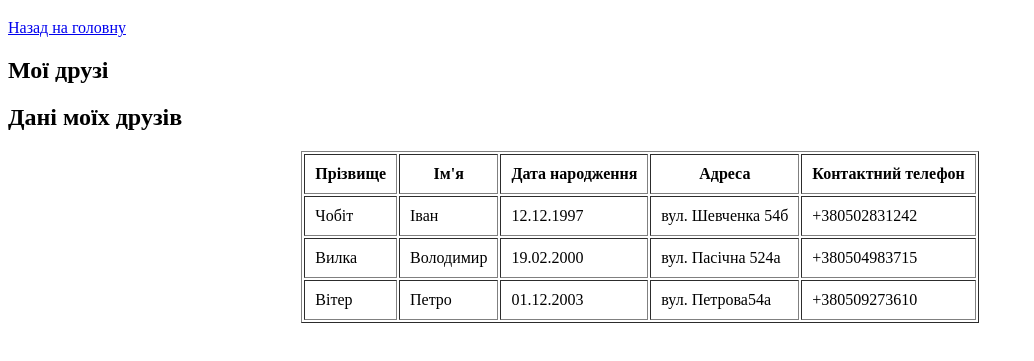
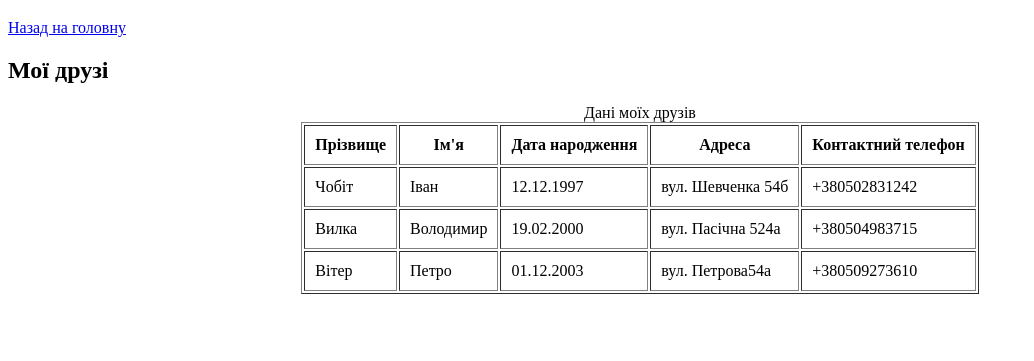
Before and after one commit to Ekzet/lab, a plain HTML site: page friends.html in a window 1280 px wide. Shown: the part 61-422 px from the top of the page, without its empty margins (0-1034 px from the left). Drawn offline with Linux system fonts and the light colour scheme.

Commit message:
Update friends.html

```diff
--- a/friends.html
+++ b/friends.html
@@ -12,7 +12,7 @@
 
 <table cellpadding="10" border="1" align="center">
 
-  <h2>Дані моїх друзів</h2>
+  <caption>Дані моїх друзів</caption>
 
 <tr>
 <th>Прізвище</th>
```
